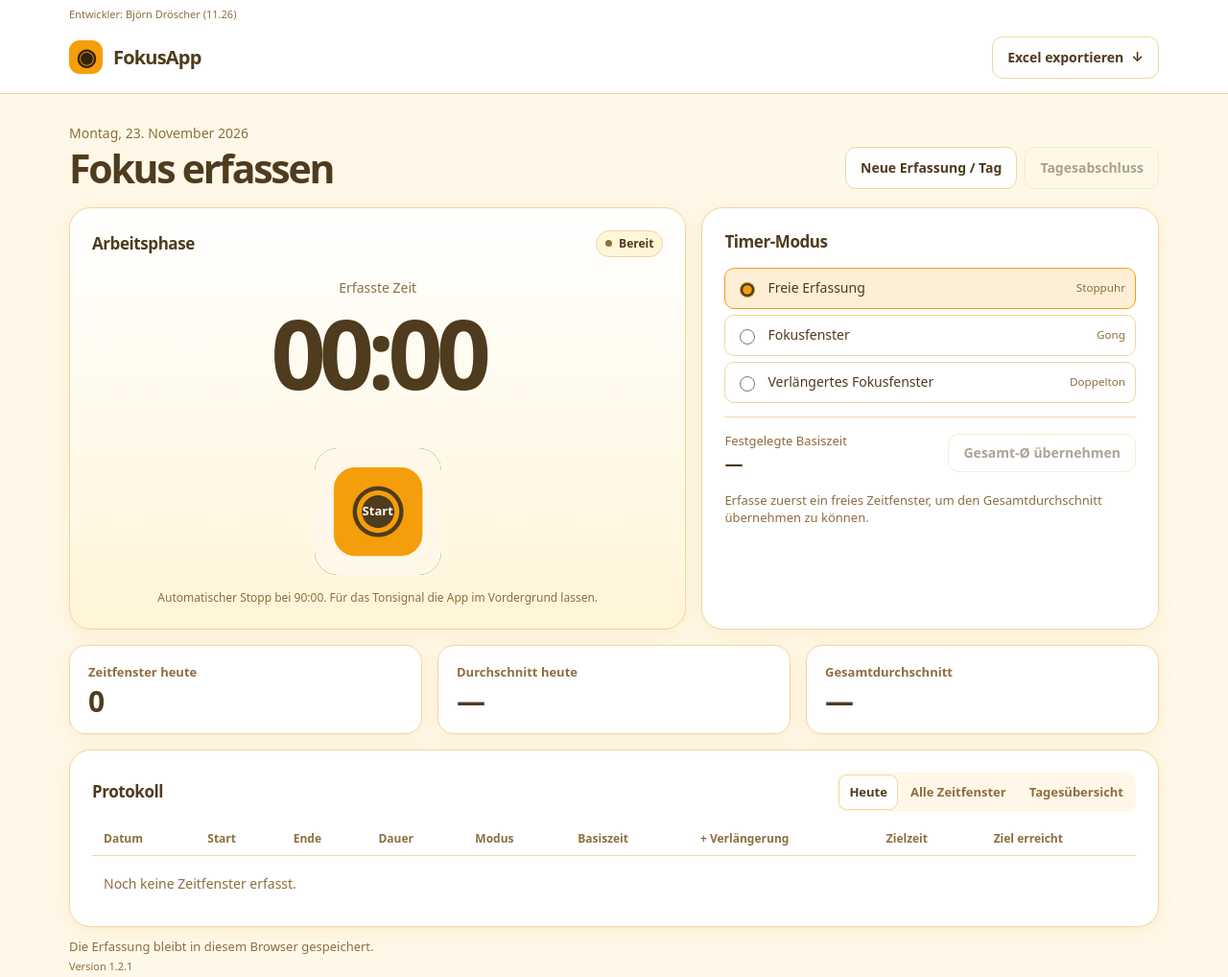
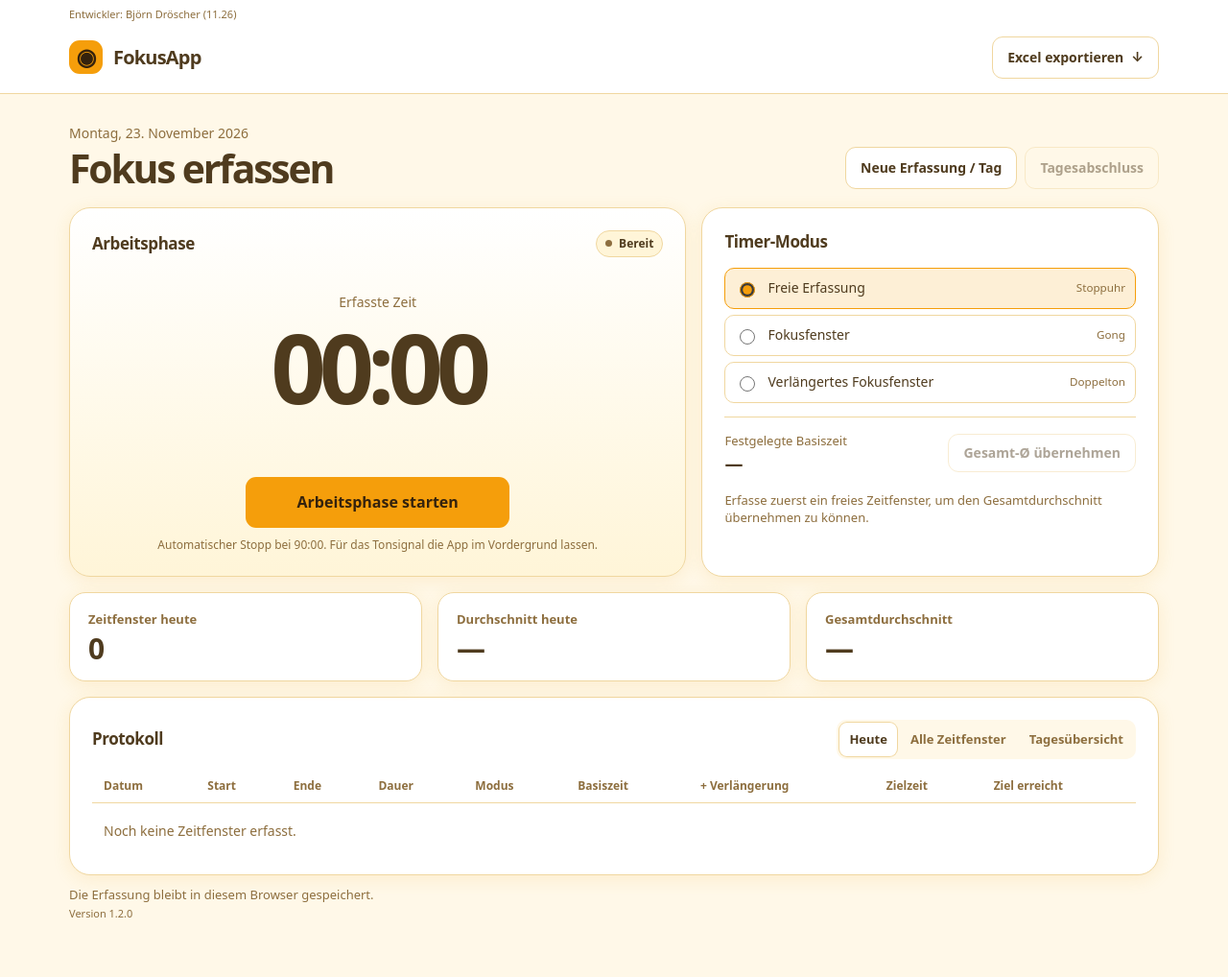
Before and after one commit to 8krjsyw79g-commits/fokusapp, a plain HTML site: page index.html in a window 1280 px wide. Shown: the whole page at 96% size. After the commit the page ends 995 px from the top, so only its background shows below. Drawn offline with Linux system fonts and the light colour scheme.

Commit message:
Add files via upload

```diff
--- a/index.html
+++ b/index.html
@@ -6,7 +6,6 @@
 <meta name="theme-color" content="#FFF8E8" media="(prefers-color-scheme: light)">
 <meta name="theme-color" content="#2A1D10" media="(prefers-color-scheme: dark)">
 <title>FokusApp</title>
-<link rel="apple-touch-icon" sizes="180x180" href="./apple-touch-icon.png">
 <style>
 /* Farbpalette der MediApp */
 :root {
@@ -32,25 +31,6 @@ main{padding:31px 0 35px}.heading{display:flex;align-items:end;justify-content:s
 .delete-window{min-height:36px;padding:5px 10px;color:var(--stop-ink)}
 td:last-child:has(.delete-window){text-align:right}
 .version{margin-top:3px;font-size:11px}
-.start-stop {
-  width:132px;
-  height:132px;
-  display:inline-grid;
-  place-items:center;
-  padding:0;
-  border:0;
-  border-radius:24px;
-  overflow:hidden;
-  background:#4F3B1E;
-  color:#FFF8E8;
-  font-size:13px;
-  font-weight:750;
-  line-height:1;
-}
-.start-stop img,.start-stop span{grid-area:1/1}
-.start-stop img{display:block;width:100%;height:100%;pointer-events:none}
-.start-stop span{z-index:1;pointer-events:none}
-.start-stop.stop{box-shadow:0 0 0 3px var(--danger)}
 </style>
 </head>
 <body>
@@ -64,10 +44,7 @@ td:last-child:has(.delete-window){text-align:right}
     <section class="card timer" aria-labelledby="timer-title">
       <div class="timer-top"><h2 id="timer-title">Arbeitsphase</h2><span id="status" class="pill"></span></div>
       <div class="clock-block"><div id="clock-caption" class="clock-caption">Erfasste Zeit</div><div id="clock" class="clock">00:00</div><div id="subclock" class="subclock"></div><div class="track" id="track" aria-hidden="true" hidden><span></span></div></div>
-      <div style="width:100%"><button id="start-stop" class="button start-stop" type="button">
-        <img src="./apple-touch-icon.png" width="132" height="132" alt="">
-        <span id="start-stop-label">Start</span>
-      </button><p class="timer-note" id="timer-note"></p><button class="button" id="enable-audio" hidden>Tonsignal aktivieren</button></div>
+      <div style="width:100%"><button id="start-stop" class="button primary">Arbeitsphase starten</button><p class="timer-note" id="timer-note"></p><button class="button" id="enable-audio" hidden>Tonsignal aktivieren</button></div>
     </section>
     <section class="card settings" aria-labelledby="settings-title">
       <h2 id="settings-title">Timer-Modus</h2>
@@ -91,7 +68,7 @@ td:last-child:has(.delete-window){text-align:right}
     <div class="table-wrap" tabindex="0" role="region" aria-label="Protokolltabelle"><table id="records"></table></div>
   </section>
   <p class="footer">Die Erfassung bleibt in diesem Browser gespeichert.</p>
-  <p class="footer version">Version 1.2.1</p>
+  <p class="footer version">Version 1.2.0</p>
 </main>
 <script>
 "use strict";
@@ -268,7 +245,7 @@ function renderClock() {
   byId("track").hidden = target === null;
   byId("track").firstElementChild.style.width = target ? Math.min(100, elapsed / target * 100) + "%" : "0";
   const button = byId("start-stop");
-  byId("start-stop-label").textContent = active ? "Stop" : "Start";
+  button.textContent = active ? "Stopp · Konzentration abgebrochen" : "Arbeitsphase starten";
   button.classList.toggle("stop", Boolean(active));
   button.disabled = !active && (Boolean(state.days[today]?.closed) || (mode !== "free" && target === null));
   byId("enable-audio").hidden = !active || audio?.state === "running";
```
